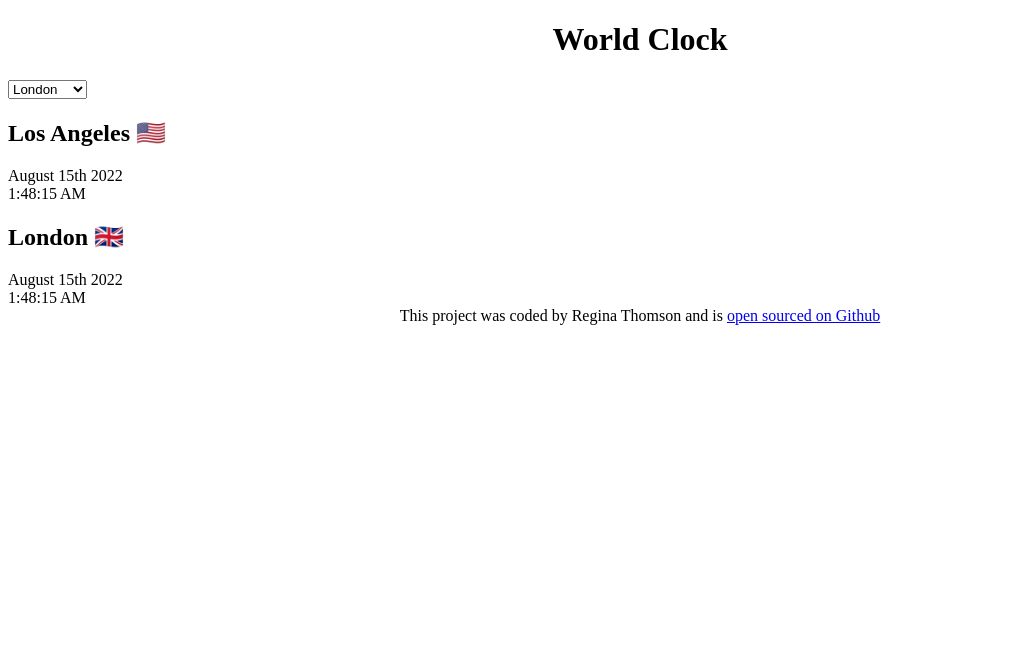
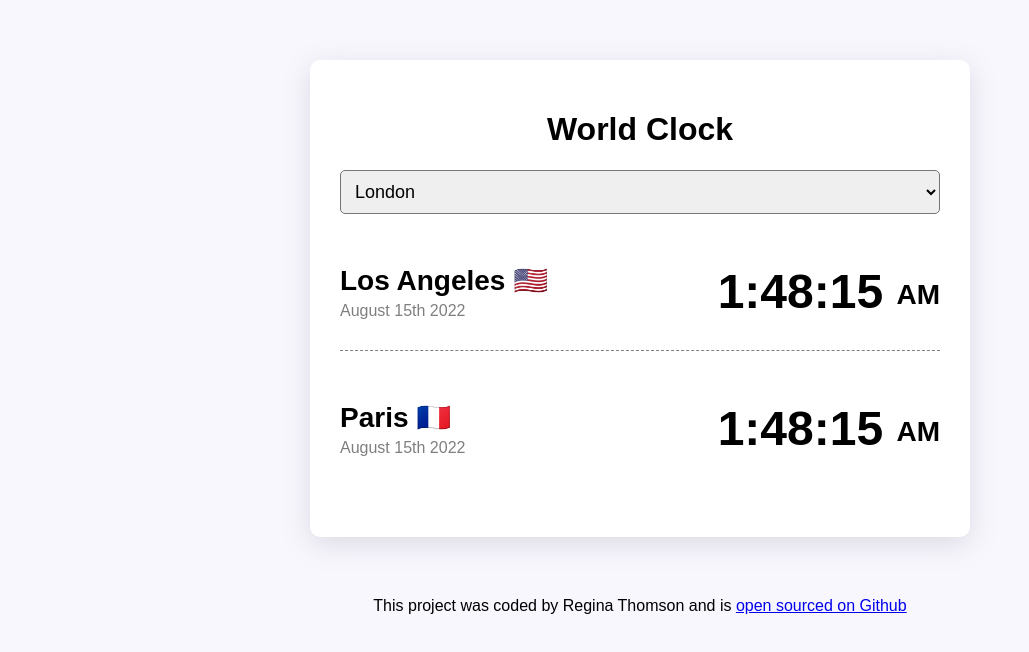
Before and after one commit to tobiasanaera/world-clock, a plain HTML site: page index.html in a window 1280 px wide. Shown: the whole page, without its empty margins (0-1029 px from the left). Drawn offline with Linux system fonts and the light colour scheme.

Commit message:
applying css

```diff
--- a/css/style.css
+++ b/css/style.css
@@ -1,3 +1,56 @@
+body {
+  background-color: #f9f7fe;
+  font-family: sans-serif;
+}
+
+.container {
+  max-width: 600px;
+  margin: 60px auto;
+  background: white;
+  padding: 30px;
+  box-shadow: rgba(100, 100, 111, 0.2) 0px 7px 29px 0px;
+  border-radius: 10px;
+}
+
+.city {
+  display: flex;
+  margin: 20px 0;
+  justify-content: space-between;
+  padding: 30px 0;
+  border-bottom: 1px dashed grey;
+}
+
+.city:last-child {
+  border: none;
+}
+h2 {
+  margin: 0 0 5px;
+  font-size: 28px;
+}
+
+.date {
+  opacity: 0.5;
+}
+
+.time {
+  font-size: 48px;
+  font-weight: bold;
+}
+
+.time small {
+  font-size: 28px;
+  vertical-align: middle;
+  line-height: 36px;
+}
+
+select {
+  display: block;
+  width: 100%;
+  font-size: 18px;
+  border-radius: 5px;
+  padding: 10px;
+}
+
 h1 {
   text-align: center;
 }
--- a/index.html
+++ b/index.html
@@ -18,14 +18,18 @@
       </select>
 
       <div class="city">
-        <h2>Los Angeles 🇺🇸</h2>
-        <div class="date">August 15th 2022</div>
-        <div class="time">1:48:15 AM</div>
+        <div>
+          <h2>Los Angeles 🇺🇸</h2>
+          <div class="date">August 15th 2022</div>
+        </div>
+        <div class="time">1:48:15 <small>AM</small></div>
       </div>
       <div class="city">
-        <h2>London 🇬🇧</h2>
-        <div class="date">August 15th 2022</div>
-        <div class="time">1:48:15 AM</div>
+        <div>
+          <h2>Paris 🇫🇷</h2>
+          <div class="date">August 15th 2022</div>
+        </div>
+        <div class="time">1:48:15 <small>AM</small></div>
       </div>
     </div>
     <footer>
```
